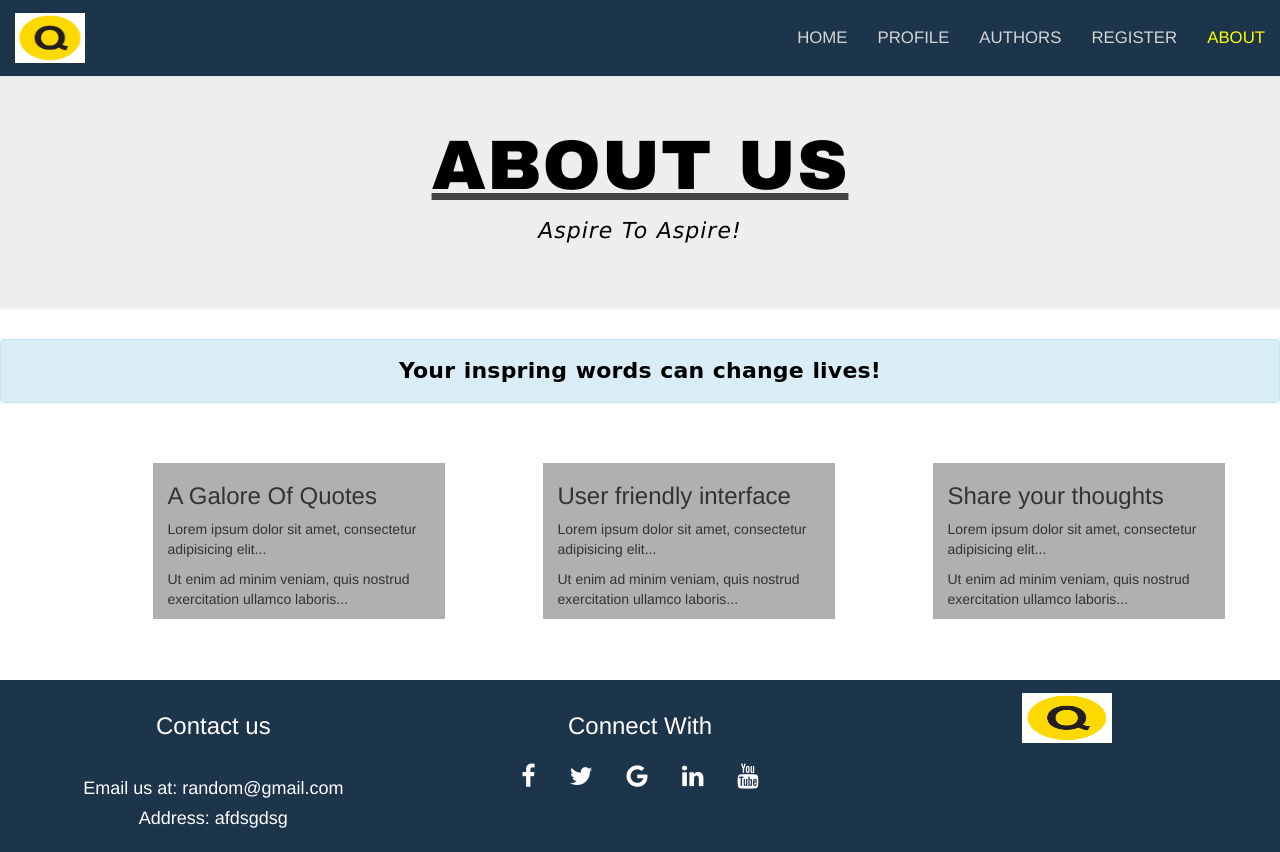
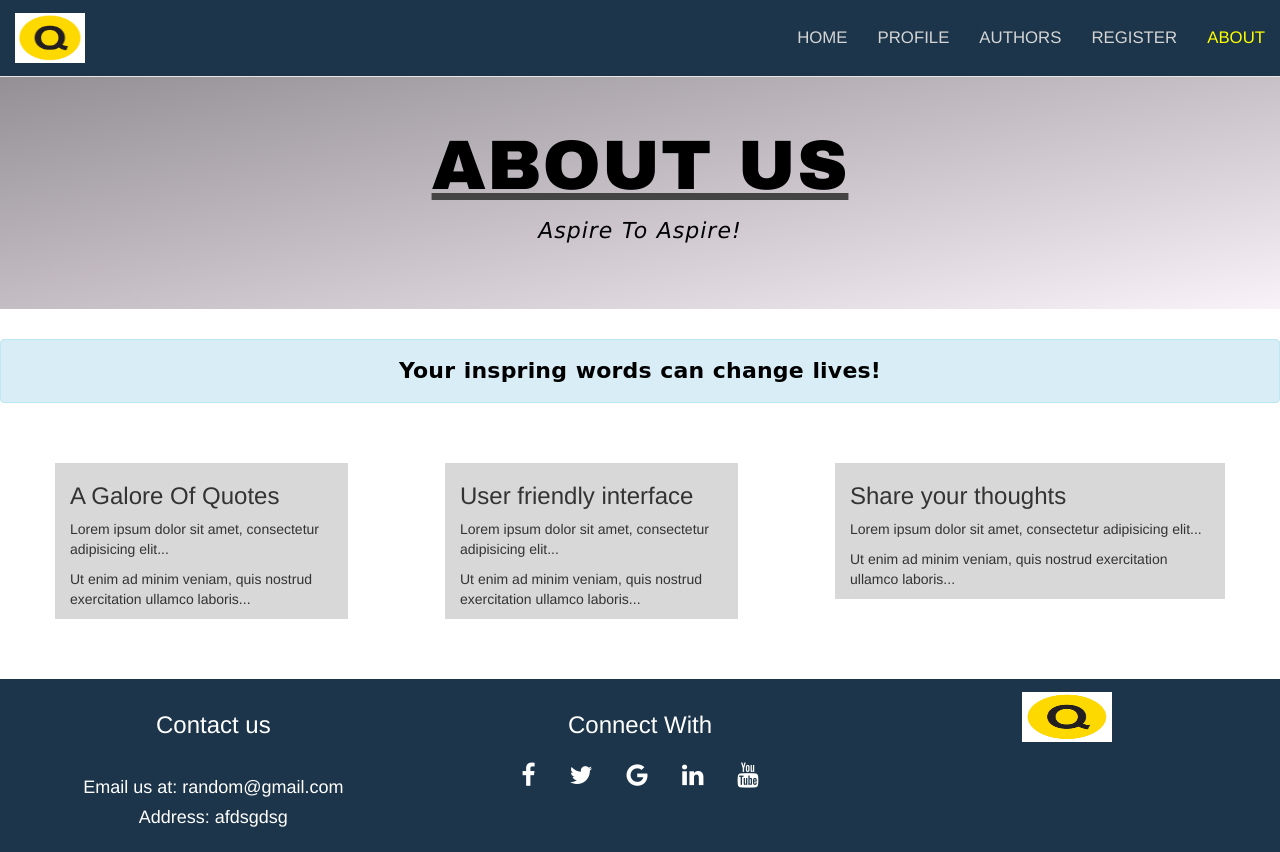
Before and after one commit to fork52/QUOTE-S-WEBSITE, a PHP site: page /aboutus/aboutus.html in a window 1280 px wide. After the commit the page ends 827 px from the top, so only its background shows below. Run offline with PHP 8.4, Linux system fonts and the light colour scheme; some libraries are stand-ins or nearby versions.

Commit message:
End of Day's Work

```diff
--- a/aboutus/aboutus.html
+++ b/aboutus/aboutus.html
@@ -57,11 +57,12 @@
 <br> <br> <br>
 
 
-<div class="jumbotron text-center">
+<div class="jumbotron text-center bcolor">
   <h1>ABOUT US</h1>
   <p>Aspire To Aspire!</p>
   <p></p>
 </div>
+
 
   <div id="msg1" class="alert alert-info">
     <center>
@@ -71,9 +72,9 @@
 
   <br> <br>
 
+
   <div class="container">
     <div class="row">
-     <div class="col-sm-1"></div>
 
        <div class="col-sm-3 info">
         <h3>A Galore Of Quotes</h3>
@@ -92,15 +93,17 @@
 
        <div class="col-sm-1"></div>
 
-    <div class="col-sm-3 info">
+      <div class="col-sm-4 info">
         <h3>Share your thoughts</h3>
         <p>Lorem ipsum dolor sit amet, consectetur adipisicing elit...</p>
         <p>Ut enim ad minim veniam, quis nostrud exercitation ullamco laboris...</p>
       </div>
-     <div class="col-sm-1"></div>
 
     </div>
   </div>
+
+
+
 
 <br> <br> <br>
 
--- a/aboutus/style.css
+++ b/aboutus/style.css
@@ -55,6 +55,8 @@ html ,body{
 	text-transform: none;
 }
 
+
+
 #msg1{
 font-family: "Comic Sans MS", cursive, sans-serif;
 font-size: 22px;
@@ -68,8 +70,12 @@ font-variant: normal;
 text-transform: none;
 }
 
+.bcolor{
+
+background-image: linear-gradient(to right bottom, #918c92, #aaa5ab, #c4bec4, #ded8de, #f9f3f9);}
+
 .info{
-	background-color: #B0B0B0	;
+	background-color: #D8D8D8		;
 }
 
 
```
Also changed, not shown: aboutus/4.jpg (added). Lines whose indentation alone changed are shown as unchanged.
